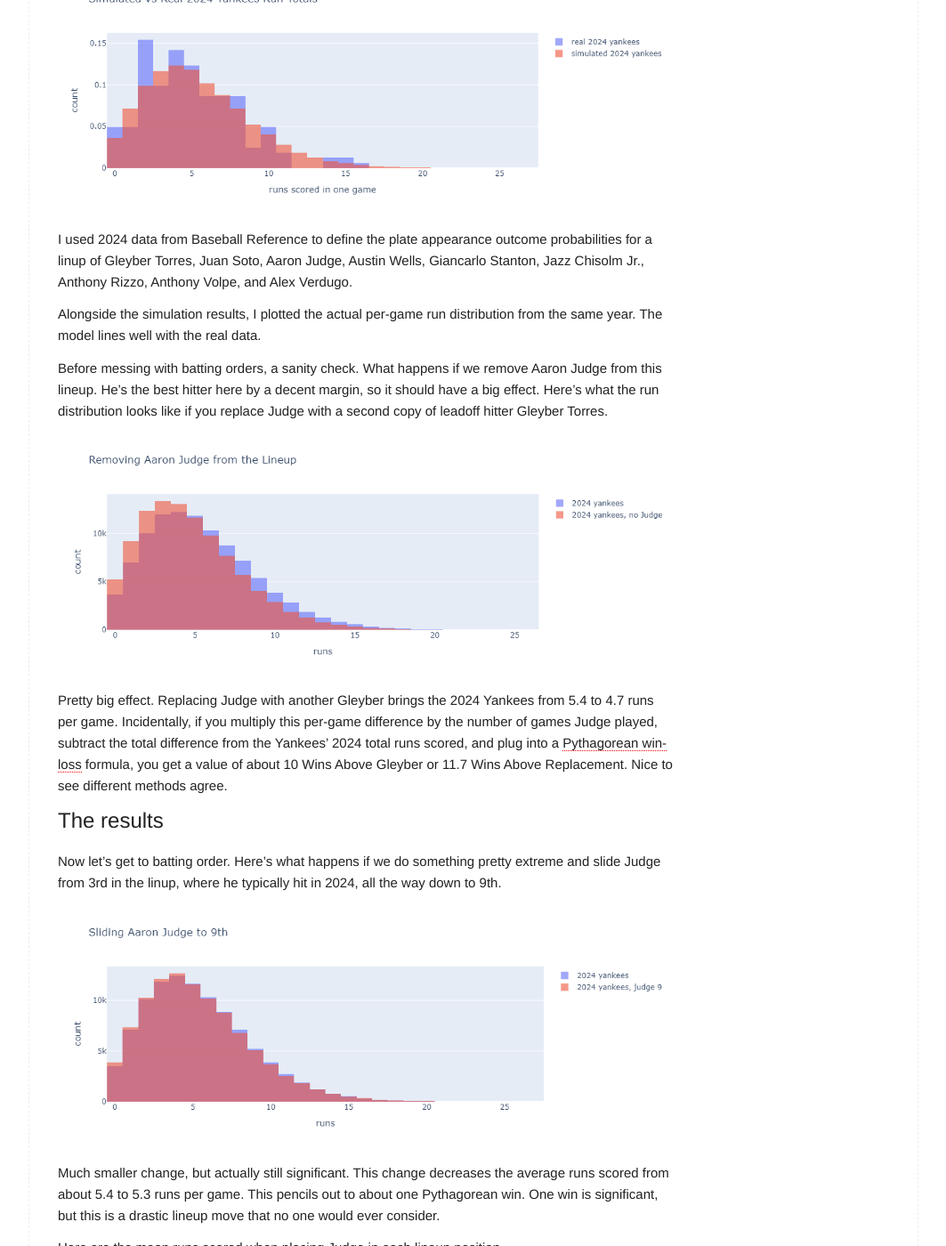
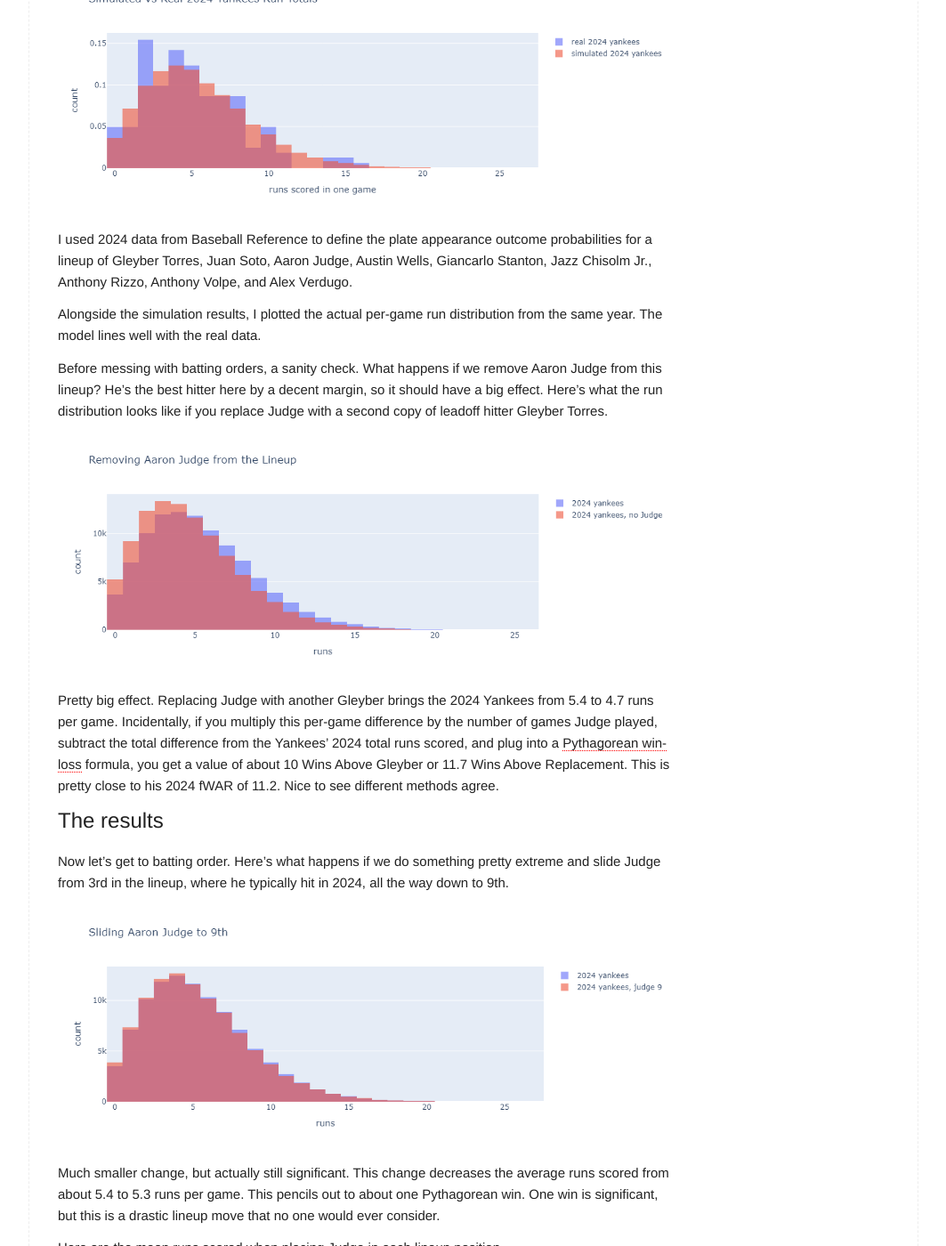
Before and after one commit to ishmandoo/ishmandoo.github.io, a Jekyll site: the page built from _posts/2025-04-01-batting-order.md, in a window 1280 px wide and 1400 px high, scrolled down 1159 px. Shown: the whole window at 89% size, without its empty margins (108-1171 px from the left). Built offline with Jekyll 4.4.1, drawn with Linux system fonts in a browser that asks for light colours; formulas are drawn with MathJax 3; comment, search, counter and statistics services are not loaded; some of the changed text lies outside the part shown.

```diff
--- a/_posts/2025-04-01-batting-order.md
+++ b/_posts/2025-04-01-batting-order.md
@@ -50,16 +50,17 @@
 Similarly, factors like the defense, runners, lefty/righty splits, extra innings, and emotion, are not modeled.
 
 With that caveat, here is the simulated distribution of the runs scored in each game by the 2024 Yankees.
+I'll focus on the Ya
 
 ![](/assets/img/2025/run_dist_comp.png){: .center}
 
-I used 2024 data from Baseball Reference to define the plate appearance outcome probabilities for a linup of Gleyber Torres, Juan Soto, Aaron Judge, Austin Wells, Giancarlo Stanton, Jazz Chisolm Jr., Anthony Rizzo, Anthony Volpe, and Alex Verdugo.
+I used 2024 data from Baseball Reference to define the plate appearance outcome probabilities for a lineup of Gleyber Torres, Juan Soto, Aaron Judge, Austin Wells, Giancarlo Stanton, Jazz Chisolm Jr., Anthony Rizzo, Anthony Volpe, and Alex Verdugo.
 
 Alongside the simulation results, I plotted the actual per-game run distribution from the same year.
 The model lines well with the real data.
 
 Before messing with batting orders, a sanity check.
-What happens if we remove Aaron Judge from this lineup.
+What happens if we remove Aaron Judge from this lineup?
 He's the best hitter here by a decent margin, so it should have a big effect.
 Here's what the run distribution looks like if you replace Judge with a second copy of leadoff hitter Gleyber Torres.
 
@@ -68,12 +69,13 @@
 Pretty big effect.
 Replacing Judge with another Gleyber brings the 2024 Yankees from 5.4 to 4.7 runs per game.
 Incidentally, if you multiply this per-game difference by the number of games Judge played, subtract the total difference from the Yankees' 2024 total runs scored, and plug into a [Pythagorean win-loss](https://en.wikipedia.org/wiki/Pythagorean_expectation) formula, you get a value of about 10 Wins Above Gleyber or 11.7 Wins Above Replacement.
+This is pretty close to his 2024 fWAR of 11.2.
 Nice to see different methods agree.
 
 # The results
 
 Now let's get to batting order.
-Here's what happens if we do something pretty extreme and slide Judge from 3rd in the linup, where he typically hit in 2024, all the way down to 9th.
+Here's what happens if we do something pretty extreme and slide Judge from 3rd in the lineup, where he typically hit in 2024, all the way down to 9th.
 
 ![](/assets/img/2025/run_dist_judge_9.png){: .center}
 
```
Also changed, not shown: other parts of _posts/2025-04-01-batting-order.md (+1 -1 lines).
